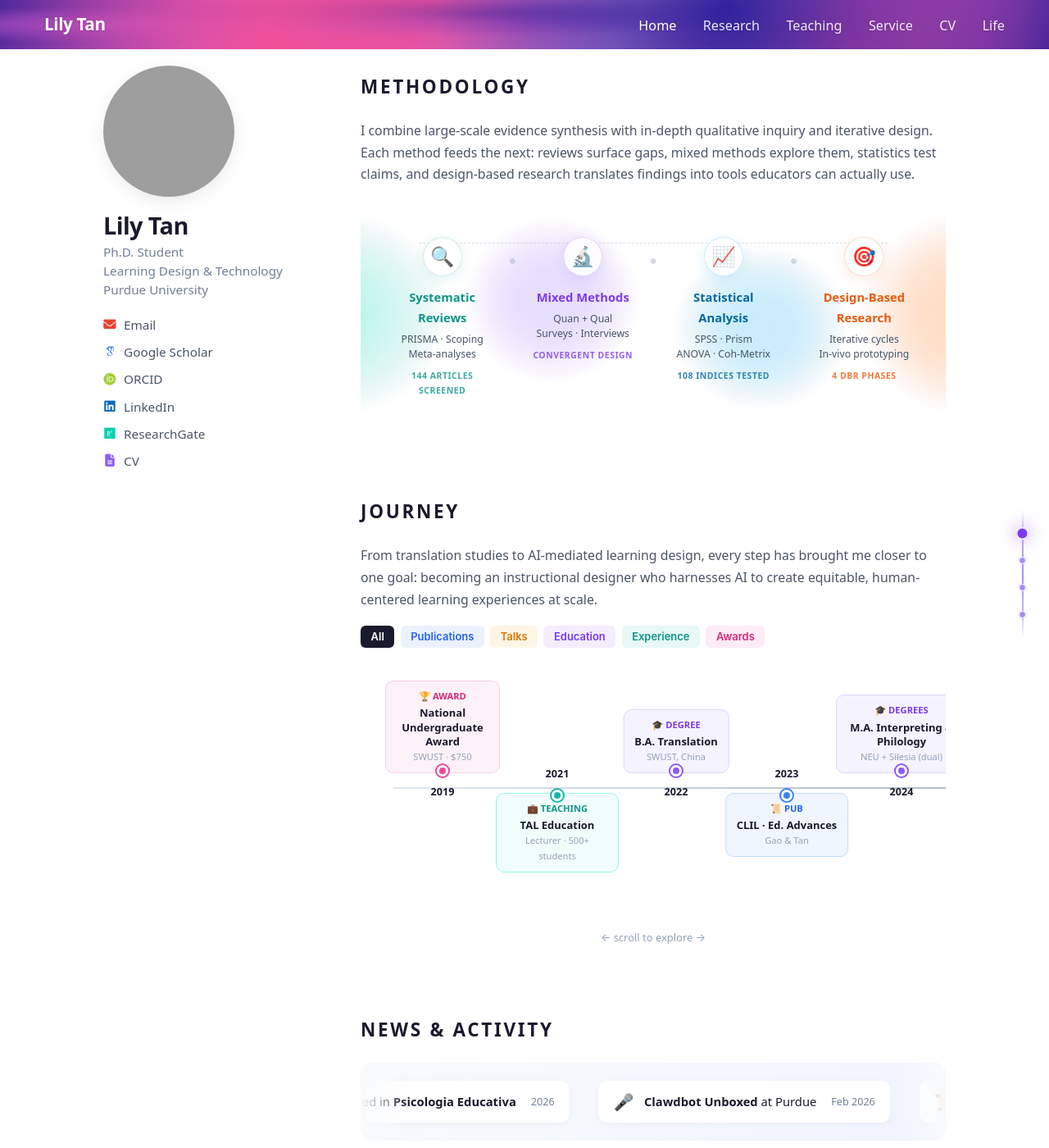
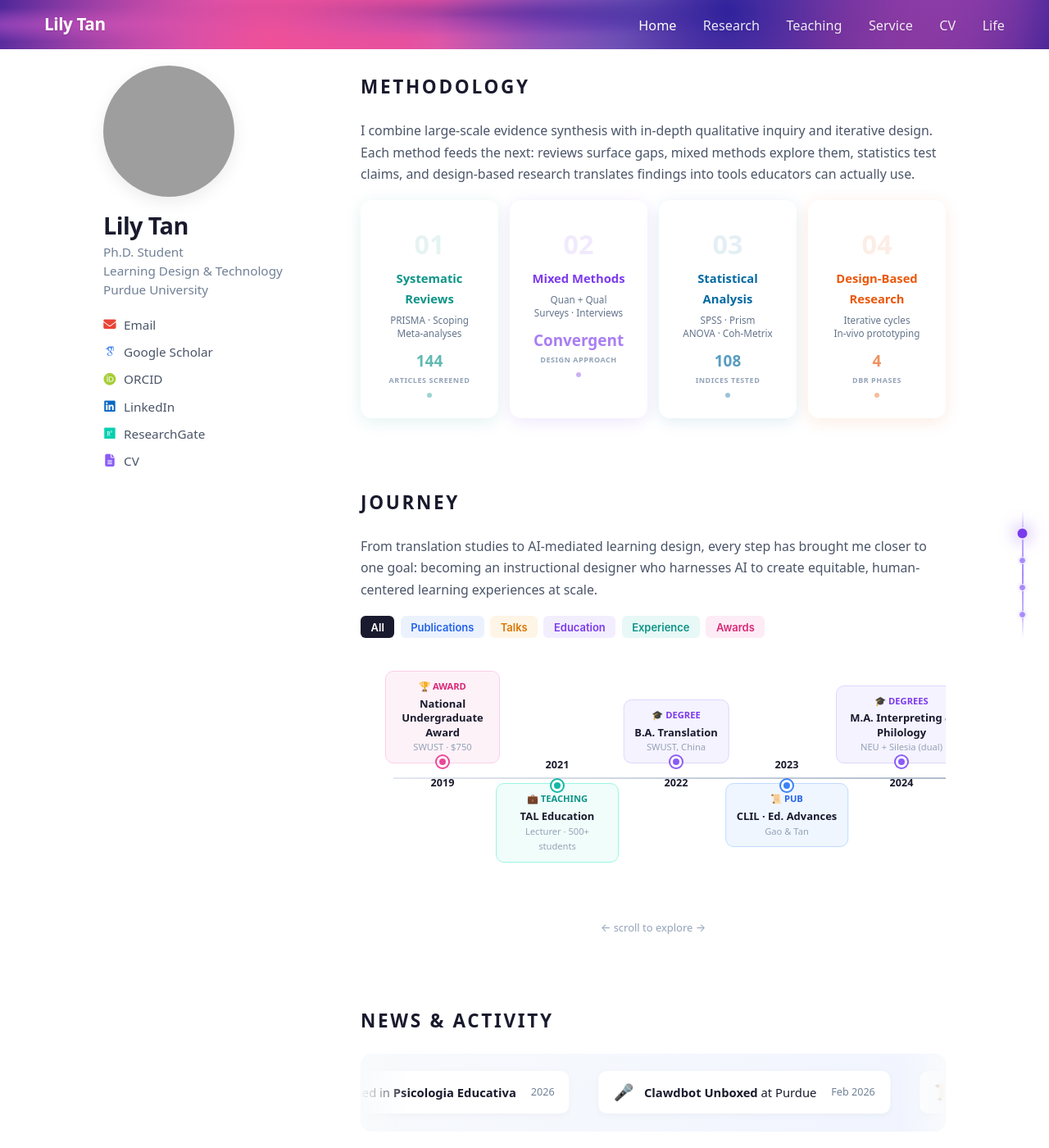
Before and after one commit to YalingTan678/YalingTan678.github.io, a Jekyll site: the page built from index.md, in a window 1280 px wide and 1400 px high, scrolled down 1077 px. Shown: the whole window at 82% size. Built offline with Jekyll 4.4.1, drawn with Linux system fonts in a browser that asks for light colours; some web fonts are replaced; a script bundle is joined from its source files by our own code; library files that are not in the unit come from our copies; part of the change alters nothing that is shown.

Commit message:
Redesign methodology section: G4 cards + hover expand + counter animation
- Staggered entrance animation (cards pop up one by one)
- Colored shadow cards that lift on hover (G4 + G2)
- Hover expands card and reveals detail description (G6)
- Number counter animation on scroll into view (G7)
- IntersectionObserver triggers animations when section is visible

Co-Authored-By: Claude Opus 4.6 (1M context) <noreply@anthropic.com>

```diff
--- a/index.md
+++ b/index.md
@@ -479,60 +479,92 @@ author_profile: false
 <section class="lt-section lt-fade-in">
   <h2 class="lt-section__title">Methodology</h2>
   <p style="font-size:0.88rem;color:#4a5568;line-height:1.7;margin-bottom:1rem">I combine large-scale evidence synthesis with in-depth qualitative inquiry and iterative design. Each method feeds the next: reviews surface gaps, mixed methods explore them, statistics test claims, and design-based research translates findings into tools educators can actually use.</p>
-  <div style="position:relative;padding:2.5rem 1rem 2rem;overflow:hidden;border-radius:20px">
-    <!-- Background ellipses (matching Venn diagram style) -->
-    <svg style="position:absolute;top:0;left:0;width:100%;height:100%;pointer-events:none;z-index:0" viewBox="0 0 800 280" preserveAspectRatio="none">
-      <defs>
-        <radialGradient id="mg-teal" cx="15%" cy="50%" r="35%"><stop offset="0%" stop-color="#5eead4" stop-opacity="0.45"/><stop offset="60%" stop-color="#2dd4bf" stop-opacity="0.18"/><stop offset="100%" stop-color="#0D9488" stop-opacity="0"/></radialGradient>
-        <radialGradient id="mg-purple" cx="38%" cy="45%" r="30%"><stop offset="0%" stop-color="#c4b5fd" stop-opacity="0.4"/><stop offset="60%" stop-color="#8b5cf6" stop-opacity="0.15"/><stop offset="100%" stop-color="#7C3AED" stop-opacity="0"/></radialGradient>
-        <radialGradient id="mg-sky" cx="62%" cy="55%" r="30%"><stop offset="0%" stop-color="#7dd3fc" stop-opacity="0.4"/><stop offset="60%" stop-color="#0ea5e9" stop-opacity="0.15"/><stop offset="100%" stop-color="#0369A1" stop-opacity="0"/></radialGradient>
-        <radialGradient id="mg-orange" cx="85%" cy="50%" r="35%"><stop offset="0%" stop-color="#fdba74" stop-opacity="0.45"/><stop offset="60%" stop-color="#f97316" stop-opacity="0.18"/><stop offset="100%" stop-color="#EA580C" stop-opacity="0"/></radialGradient>
-      </defs>
-      <ellipse cx="120" cy="140" rx="220" ry="180" fill="url(#mg-teal)"/>
-      <ellipse cx="310" cy="140" rx="200" ry="170" fill="url(#mg-purple)"/>
-      <ellipse cx="500" cy="140" rx="200" ry="170" fill="url(#mg-sky)"/>
-      <ellipse cx="680" cy="140" rx="220" ry="180" fill="url(#mg-orange)"/>
-    </svg>
-    <!-- Dashed connecting line -->
-    <div style="position:absolute;top:52px;left:10%;right:10%;height:1px;border-top:1.5px dashed rgba(148,163,184,0.35);z-index:1"></div>
-    <!-- Cards -->
-    <div style="display:flex;align-items:flex-start;gap:0;position:relative;z-index:2">
-      <!-- Card 1 -->
-      <div style="flex:1;text-align:center;padding:0 0.8rem;cursor:default;transition:transform 0.4s" onmouseover="this.style.transform='translateY(-4px)'" onmouseout="this.style.transform=''">
-        <div style="width:48px;height:48px;border-radius:50%;background:rgba(255,255,255,0.85);backdrop-filter:blur(6px);border:1.5px solid rgba(13,148,136,0.2);margin:0 auto 0.7rem;display:flex;align-items:center;justify-content:center;font-size:1.3rem;box-shadow:0 4px 16px rgba(13,148,136,0.12);transition:box-shadow 0.4s" onmouseover="this.style.boxShadow='0 8px 24px rgba(13,148,136,0.22)'" onmouseout="this.style.boxShadow='0 4px 16px rgba(13,148,136,0.12)'">&#128269;</div>
-        <div style="font-size:0.82rem;font-weight:700;color:#0D9488;margin-bottom:0.25rem">Systematic Reviews</div>
-        <div style="font-size:0.68rem;color:#475569;line-height:1.5">PRISMA · Scoping<br>Meta-analyses</div>
-        <div style="margin-top:0.5rem;font-size:0.58rem;color:#0D9488;font-weight:600;letter-spacing:0.05em;opacity:0.8">144 ARTICLES SCREENED</div>
-      </div>
-      <!-- Dot connector -->
-      <div style="padding-top:22px;color:rgba(148,163,184,0.4);font-size:0.5rem;z-index:2">&#9679;</div>
-      <!-- Card 2 -->
-      <div style="flex:1;text-align:center;padding:0 0.8rem;cursor:default;transition:transform 0.4s" onmouseover="this.style.transform='translateY(-4px)'" onmouseout="this.style.transform=''">
-        <div style="width:48px;height:48px;border-radius:50%;background:rgba(255,255,255,0.85);backdrop-filter:blur(6px);border:1.5px solid rgba(124,58,237,0.2);margin:0 auto 0.7rem;display:flex;align-items:center;justify-content:center;font-size:1.3rem;box-shadow:0 4px 16px rgba(124,58,237,0.12);transition:box-shadow 0.4s" onmouseover="this.style.boxShadow='0 8px 24px rgba(124,58,237,0.22)'" onmouseout="this.style.boxShadow='0 4px 16px rgba(124,58,237,0.12)'">&#128300;</div>
-        <div style="font-size:0.82rem;font-weight:700;color:#7C3AED;margin-bottom:0.25rem">Mixed Methods</div>
-        <div style="font-size:0.68rem;color:#475569;line-height:1.5">Quan + Qual<br>Surveys · Interviews</div>
-        <div style="margin-top:0.5rem;font-size:0.58rem;color:#7C3AED;font-weight:600;letter-spacing:0.05em;opacity:0.8">CONVERGENT DESIGN</div>
-      </div>
-      <!-- Dot connector -->
-      <div style="padding-top:22px;color:rgba(148,163,184,0.4);font-size:0.5rem;z-index:2">&#9679;</div>
-      <!-- Card 3 -->
-      <div style="flex:1;text-align:center;padding:0 0.8rem;cursor:default;transition:transform 0.4s" onmouseover="this.style.transform='translateY(-4px)'" onmouseout="this.style.transform=''">
-        <div style="width:48px;height:48px;border-radius:50%;background:rgba(255,255,255,0.85);backdrop-filter:blur(6px);border:1.5px solid rgba(14,165,233,0.2);margin:0 auto 0.7rem;display:flex;align-items:center;justify-content:center;font-size:1.3rem;box-shadow:0 4px 16px rgba(14,165,233,0.12);transition:box-shadow 0.4s" onmouseover="this.style.boxShadow='0 8px 24px rgba(14,165,233,0.22)'" onmouseout="this.style.boxShadow='0 4px 16px rgba(14,165,233,0.12)'">&#128200;</div>
-        <div style="font-size:0.82rem;font-weight:700;color:#0369A1;margin-bottom:0.25rem">Statistical Analysis</div>
-        <div style="font-size:0.68rem;color:#475569;line-height:1.5">SPSS · Prism<br>ANOVA · Coh-Metrix</div>
-        <div style="margin-top:0.5rem;font-size:0.58rem;color:#0369A1;font-weight:600;letter-spacing:0.05em;opacity:0.8">108 INDICES TESTED</div>
-      </div>
-      <!-- Dot connector -->
-      <div style="padding-top:22px;color:rgba(148,163,184,0.4);font-size:0.5rem;z-index:2">&#9679;</div>
-      <!-- Card 4 -->
-      <div style="flex:1;text-align:center;padding:0 0.8rem;cursor:default;transition:transform 0.4s" onmouseover="this.style.transform='translateY(-4px)'" onmouseout="this.style.transform=''">
-        <div style="width:48px;height:48px;border-radius:50%;background:rgba(255,255,255,0.85);backdrop-filter:blur(6px);border:1.5px solid rgba(234,88,12,0.2);margin:0 auto 0.7rem;display:flex;align-items:center;justify-content:center;font-size:1.3rem;box-shadow:0 4px 16px rgba(234,88,12,0.12);transition:box-shadow 0.4s" onmouseover="this.style.boxShadow='0 8px 24px rgba(234,88,12,0.22)'" onmouseout="this.style.boxShadow='0 4px 16px rgba(234,88,12,0.12)'">&#127919;</div>
-        <div style="font-size:0.82rem;font-weight:700;color:#EA580C;margin-bottom:0.25rem">Design-Based Research</div>
-        <div style="font-size:0.68rem;color:#475569;line-height:1.5">Iterative cycles<br>In-vivo prototyping</div>
-        <div style="margin-top:0.5rem;font-size:0.58rem;color:#EA580C;font-weight:600;letter-spacing:0.05em;opacity:0.8">4 DBR PHASES</div>
-      </div>
+  <style>
+    .meth-wrap{display:flex;gap:14px}
+    .meth-card{flex:1;padding:1.4rem 1rem;text-align:center;border-radius:14px;background:#fff;position:relative;cursor:default;
+      opacity:0;transform:translateY(20px) scale(.96);transition:opacity .6s ease,transform .6s ease,box-shadow .4s,flex .5s ease}
+    .meth-wrap.meth-visible .meth-card{opacity:1;transform:translateY(0) scale(1)}
+    .meth-wrap.meth-visible .meth-card:nth-child(1){transition-delay:.1s}
+    .meth-wrap.meth-visible .meth-card:nth-child(2){transition-delay:.3s}
+    .meth-wrap.meth-visible .meth-card:nth-child(3){transition-delay:.5s}
+    .meth-wrap.meth-visible .meth-card:nth-child(4){transition-delay:.7s}
+    .meth-card:nth-child(1){box-shadow:0 4px 20px rgba(13,148,136,.12)}
+    .meth-card:nth-child(2){box-shadow:0 4px 20px rgba(124,58,237,.12)}
+    .meth-card:nth-child(3){box-shadow:0 4px 20px rgba(3,105,161,.12)}
+    .meth-card:nth-child(4){box-shadow:0 4px 20px rgba(234,88,12,.12)}
+    .meth-card:hover{transform:translateY(-6px) scale(1.03)!important;z-index:10;flex:1.5}
+    .meth-card:nth-child(1):hover{box-shadow:0 10px 32px rgba(13,148,136,.22)}
+    .meth-card:nth-child(2):hover{box-shadow:0 10px 32px rgba(124,58,237,.22)}
+    .meth-card:nth-child(3):hover{box-shadow:0 10px 32px rgba(3,105,161,.22)}
+    .meth-card:nth-child(4):hover{box-shadow:0 10px 32px rgba(234,88,12,.22)}
+    .meth-num{font-size:1.8rem;font-weight:700;opacity:.1;margin-bottom:.15rem}
+    .meth-title{font-size:.82rem;font-weight:700;margin-bottom:.25rem}
+    .meth-sub{font-size:.65rem;color:#64748b;line-height:1.4}
+    .meth-counter{margin-top:.5rem;font-size:1.05rem;font-weight:700;opacity:.65;font-variant-numeric:tabular-nums}
+    .meth-counter-label{font-size:.5rem;text-transform:uppercase;letter-spacing:.06em;color:#94a3b8;font-weight:600}
+    .meth-detail{max-height:0;overflow:hidden;transition:max-height .5s ease,opacity .4s ease,margin .4s ease;opacity:0;font-size:.62rem;color:#94a3b8;line-height:1.5;margin-top:0}
+    .meth-card:hover .meth-detail{max-height:80px;opacity:1;margin-top:.5rem}
+    .meth-dot{width:6px;height:6px;border-radius:50%;margin:8px auto 0;opacity:.4}
+  </style>
+  <div class="meth-wrap" id="meth-cards">
+    <!-- Card 1 -->
+    <div class="meth-card">
+      <div class="meth-num" style="color:#0D9488">01</div>
+      <div class="meth-title" style="color:#0D9488">Systematic Reviews</div>
+      <div class="meth-sub">PRISMA · Scoping<br>Meta-analyses</div>
+      <div class="meth-counter" style="color:#0D9488"><span class="meth-cnt" data-target="144">0</span></div>
+      <div class="meth-counter-label">Articles Screened</div>
+      <div class="meth-detail">Synthesizing evidence across 144 articles to identify research gaps and emerging patterns in AI-assisted learning.</div>
+      <div class="meth-dot" style="background:#0D9488"></div>
+    </div>
+    <!-- Card 2 -->
+    <div class="meth-card">
+      <div class="meth-num" style="color:#7C3AED">02</div>
+      <div class="meth-title" style="color:#7C3AED">Mixed Methods</div>
+      <div class="meth-sub">Quan + Qual<br>Surveys · Interviews</div>
+      <div class="meth-counter" style="color:#7C3AED">Convergent</div>
+      <div class="meth-counter-label">Design Approach</div>
+      <div class="meth-detail">Triangulating survey data with interview insights using convergent mixed-methods design for richer, validated findings.</div>
+      <div class="meth-dot" style="background:#7C3AED"></div>
+    </div>
+    <!-- Card 3 -->
+    <div class="meth-card">
+      <div class="meth-num" style="color:#0369A1">03</div>
+      <div class="meth-title" style="color:#0369A1">Statistical Analysis</div>
+      <div class="meth-sub">SPSS · Prism<br>ANOVA · Coh-Metrix</div>
+      <div class="meth-counter" style="color:#0369A1"><span class="meth-cnt" data-target="108">0</span></div>
+      <div class="meth-counter-label">Indices Tested</div>
+      <div class="meth-detail">Rigorous quantitative analysis using 108 linguistic and performance indices across multiple datasets.</div>
+      <div class="meth-dot" style="background:#0369A1"></div>
+    </div>
+    <!-- Card 4 -->
+    <div class="meth-card">
+      <div class="meth-num" style="color:#EA580C">04</div>
+      <div class="meth-title" style="color:#EA580C">Design-Based Research</div>
+      <div class="meth-sub">Iterative cycles<br>In-vivo prototyping</div>
+      <div class="meth-counter" style="color:#EA580C"><span class="meth-cnt" data-target="4">0</span></div>
+      <div class="meth-counter-label">DBR Phases</div>
+      <div class="meth-detail">Translating findings into real tools through iterative design-test-refine cycles in authentic classroom contexts.</div>
+      <div class="meth-dot" style="background:#EA580C"></div>
     </div>
   </div>
+  <script>
+  (function(){
+    var wrap=document.getElementById('meth-cards');if(!wrap)return;
+    function countUp(el){var t=+el.dataset.target,d=Math.max(18,1400/t),n=0;el.textContent='0';var iv=setInterval(function(){n++;el.textContent=n;if(n>=t)clearInterval(iv);},d);}
+    var fired=false;
+    var obs=new IntersectionObserver(function(entries){
+      entries.forEach(function(e){
+        if(e.isIntersecting&&!fired){
+          fired=true;
+          wrap.classList.add('meth-visible');
+          setTimeout(function(){wrap.querySelectorAll('.meth-cnt').forEach(function(c){countUp(c);});},800);
+        }
+      });
+    },{threshold:0.3});
+    obs.observe(wrap);
+  })();
+  </script>
 </section>
 
 <!-- ========== INTERACTIVE TIMELINE ========== -->
```
